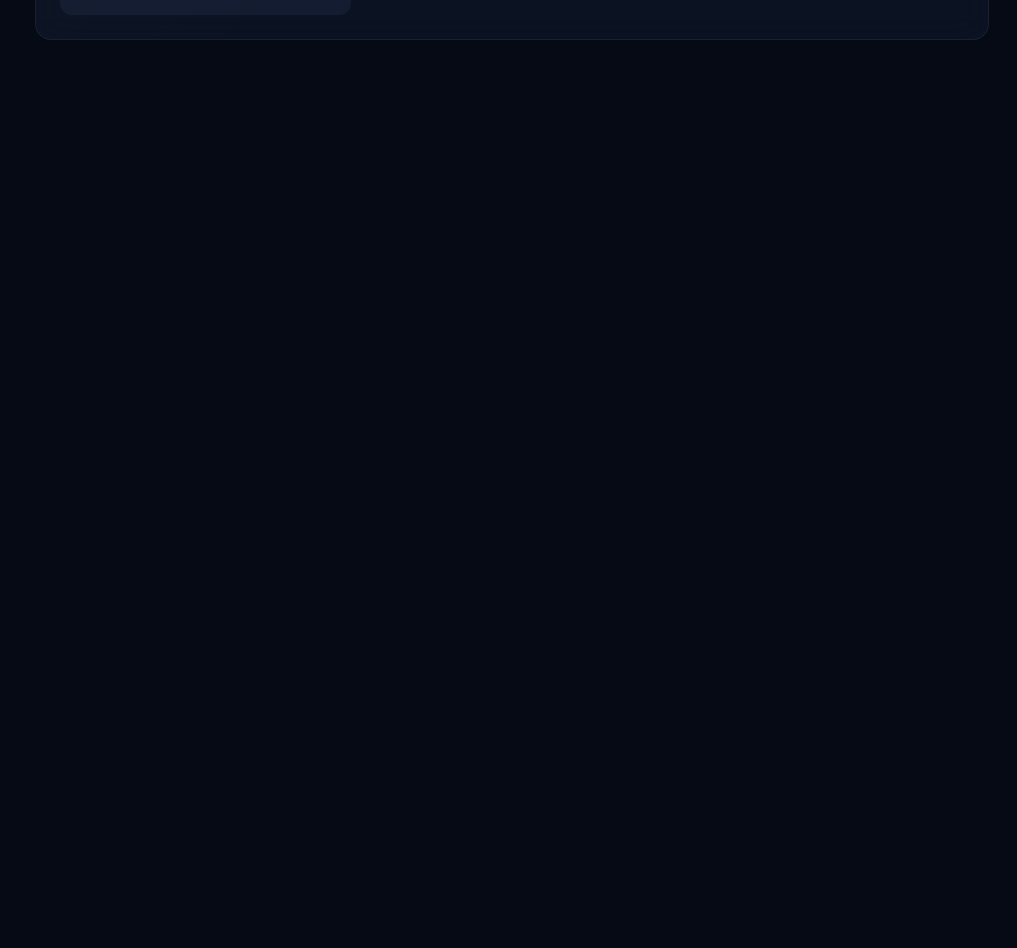
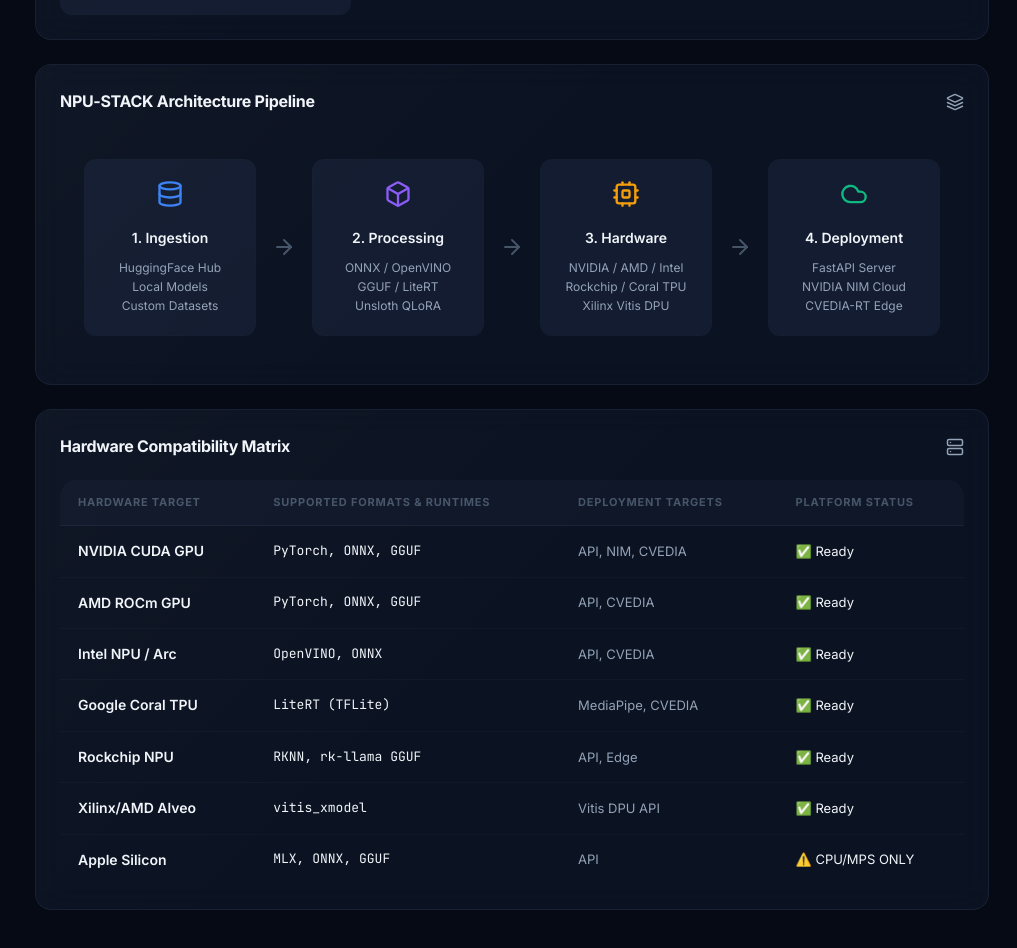
Before and after one commit to chainchopper/NPU-STACK, a React (Vite) app in the folder frontend/: page / in a window 1280 px wide. Shown: the part 980-1928 px from the top of the page, without its empty margins (263-1280 px from the left). Before the commit the page ends 1120 px from the top, so only its background shows below. Built offline with nearby package versions, Linux system fonts and the light colour scheme; no server answers.

Commit message:
feat(ui): Sprint 13 - Added Hardware Compatibility Matrix and Pipeline Flow visualization to Dashboard

```diff
--- a/frontend/src/pages/Dashboard.jsx
+++ b/frontend/src/pages/Dashboard.jsx
@@ -1,5 +1,5 @@
 import React, { useState, useEffect } from 'react';
-import { Box, GraduationCap, Gauge, Cpu, HardDrive, Monitor, Zap, Database, Activity } from 'lucide-react';
+import { Box, GraduationCap, Gauge, Cpu, HardDrive, Monitor, Zap, Database, Activity, ArrowRight, Server, Cloud, Layers } from 'lucide-react';
 import { getStatus, getSystemInfo } from '../api/client';
 
 export default function Dashboard() {
@@ -230,6 +230,9 @@
                     <QuickAction step="4" title="Benchmark & Compare" description="Run inference benchmarks across CPU, GPU, NPU at different precisions." />
                 </div>
             </div>
+
+            <PipelineFlow />
+            <HardwareMatrix />
         </div>
     );
 }
@@ -264,3 +267,91 @@
         </div>
     );
 }
+
+function PipelineFlow() {
+    return (
+        <div className="card mt-6">
+            <div className="card-header">
+                <h3 className="card-title">NPU-STACK Architecture Pipeline</h3>
+                <Layers size={18} className="text-secondary" />
+            </div>
+            <div style={{ padding: '24px', overflowX: 'auto' }}>
+                <div style={{ display: 'flex', alignItems: 'center', justifyContent: 'space-between', minWidth: '800px', gap: '16px' }}>
+                    {/* Ingestion */}
+                    <div style={{ flex: 1, background: 'var(--bg-tertiary)', padding: '20px', borderRadius: '12px', border: '1px solid var(--border-subtle)', textAlign: 'center' }}>
+                        <Database size={28} style={{ color: 'var(--accent-blue)', marginBottom: '12px' }} />
+                        <h4 style={{ fontWeight: 600, fontSize: '14px', marginBottom: '8px' }}>1. Ingestion</h4>
+                        <div style={{ fontSize: '12px', color: 'var(--text-secondary)' }}>HuggingFace Hub<br />Local Models<br />Custom Datasets</div>
+                    </div>
+                    <ArrowRight size={24} style={{ color: 'var(--text-muted)' }} />
+
+                    {/* Processing */}
+                    <div style={{ flex: 1, background: 'var(--bg-tertiary)', padding: '20px', borderRadius: '12px', border: '1px solid var(--border-subtle)', textAlign: 'center' }}>
+                        <Box size={28} style={{ color: 'var(--accent-purple)', marginBottom: '12px' }} />
+                        <h4 style={{ fontWeight: 600, fontSize: '14px', marginBottom: '8px' }}>2. Processing</h4>
+                        <div style={{ fontSize: '12px', color: 'var(--text-secondary)' }}>ONNX / OpenVINO<br />GGUF / LiteRT<br />Unsloth QLoRA</div>
+                    </div>
+                    <ArrowRight size={24} style={{ color: 'var(--text-muted)' }} />
+
+                    {/* Hardware Execution */}
+                    <div style={{ flex: 1, background: 'var(--bg-tertiary)', padding: '20px', borderRadius: '12px', border: '1px solid var(--border-subtle)', textAlign: 'center' }}>
+                        <Cpu size={28} style={{ color: 'var(--accent-amber)', marginBottom: '12px' }} />
+                        <h4 style={{ fontWeight: 600, fontSize: '14px', marginBottom: '8px' }}>3. Hardware</h4>
+                        <div style={{ fontSize: '12px', color: 'var(--text-secondary)' }}>NVIDIA / AMD / Intel<br />Rockchip / Coral TPU<br />Xilinx Vitis DPU</div>
+                    </div>
+                    <ArrowRight size={24} style={{ color: 'var(--text-muted)' }} />
+
+                    {/* Deployment */}
+                    <div style={{ flex: 1, background: 'var(--bg-tertiary)', padding: '20px', borderRadius: '12px', border: '1px solid var(--border-subtle)', textAlign: 'center' }}>
+                        <Cloud size={28} style={{ color: 'var(--accent-green)', marginBottom: '12px' }} />
+                        <h4 style={{ fontWeight: 600, fontSize: '14px', marginBottom: '8px' }}>4. Deployment</h4>
+                        <div style={{ fontSize: '12px', color: 'var(--text-secondary)' }}>FastAPI Server<br />NVIDIA NIM Cloud<br />CVEDIA-RT Edge</div>
+                    </div>
+                </div>
+            </div>
+        </div>
+    );
+}
+
+function HardwareMatrix() {
+    const hwData = [
+        { name: 'NVIDIA CUDA GPU', formats: 'PyTorch, ONNX, GGUF', deploy: 'API, NIM, CVEDIA', status: '✅ Ready' },
+        { name: 'AMD ROCm GPU', formats: 'PyTorch, ONNX, GGUF', deploy: 'API, CVEDIA', status: '✅ Ready' },
+        { name: 'Intel NPU / Arc', formats: 'OpenVINO, ONNX', deploy: 'API, CVEDIA', status: '✅ Ready' },
+        { name: 'Google Coral TPU', formats: 'LiteRT (TFLite)', deploy: 'MediaPipe, CVEDIA', status: '✅ Ready' },
+        { name: 'Rockchip NPU', formats: 'RKNN, rk-llama GGUF', deploy: 'API, Edge', status: '✅ Ready' },
+        { name: 'Xilinx/AMD Alveo', formats: 'vitis_xmodel', deploy: 'Vitis DPU API', status: '✅ Ready' },
+        { name: 'Apple Silicon', formats: 'MLX, ONNX, GGUF', deploy: 'API', status: '⚠️ CPU/MPS ONLY' }
+    ];
+
+    return (
+        <div className="card mt-6">
+            <div className="card-header">
+                <h3 className="card-title">Hardware Compatibility Matrix</h3>
+                <Server size={18} className="text-secondary" />
+            </div>
+            <div className="table-responsive">
+                <table className="props-table">
+                    <thead>
+                        <tr>
+                            <th>Hardware Target</th>
+                            <th>Supported Formats & Runtimes</th>
+                            <th>Deployment Targets</th>
+                            <th>Platform Status</th>
+                        </tr>
+                    </thead>
+                    <tbody>
+                        {hwData.map((row, i) => (
+                            <tr key={i}>
+                                <td style={{ fontWeight: 600 }}>{row.name}</td>
+                                <td style={{ fontFamily: 'var(--font-mono)', fontSize: '13px' }}>{row.formats}</td>
+                                <td style={{ fontSize: '13px', color: 'var(--text-secondary)' }}>{row.deploy}</td>
+                                <td style={{ fontSize: '13px' }}>{row.status}</td>
+                            </tr>
+                        ))}
+                    </tbody>
+                </table>
+            </div>
+        </div>
+    );
+}
```
